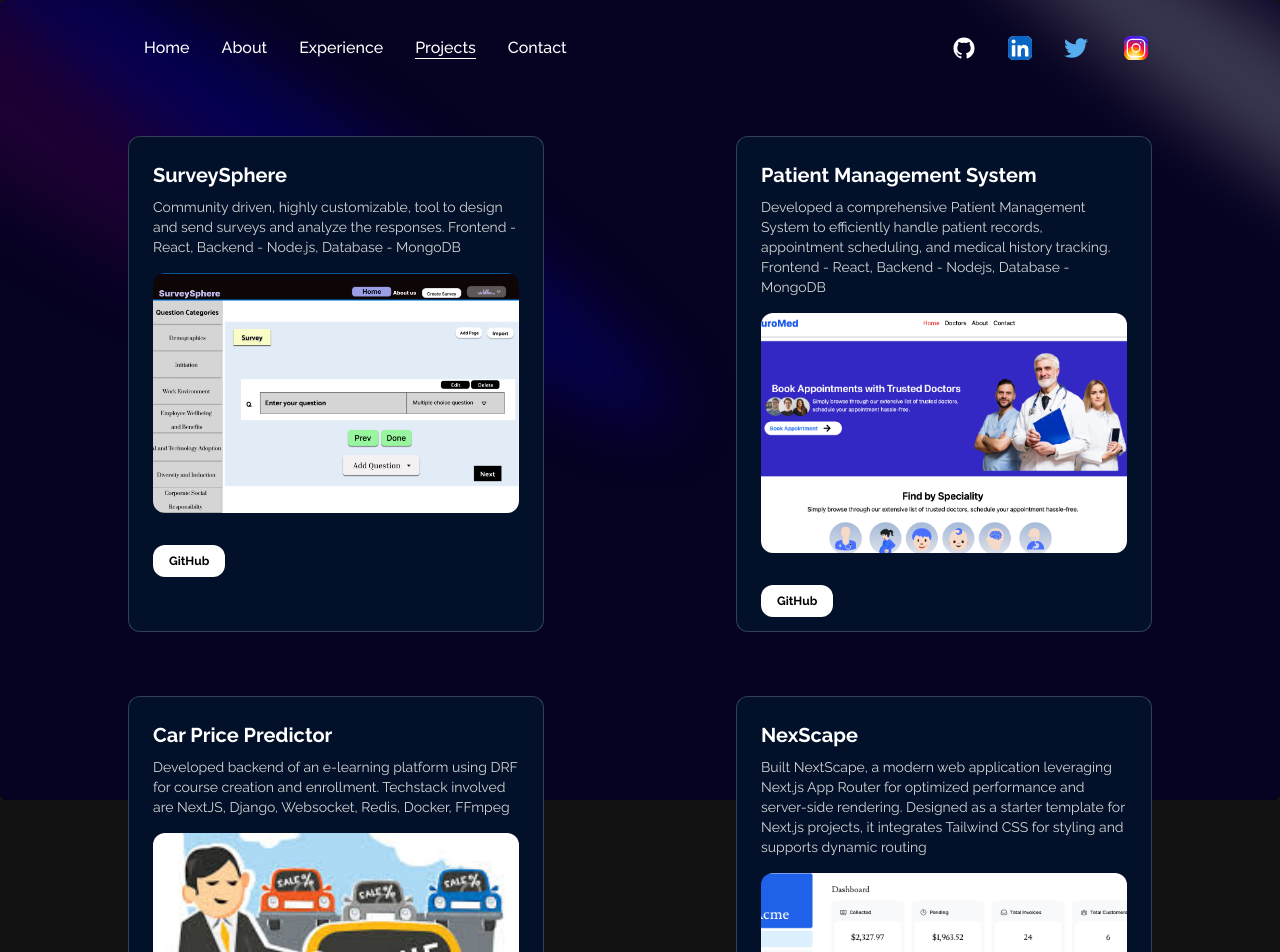
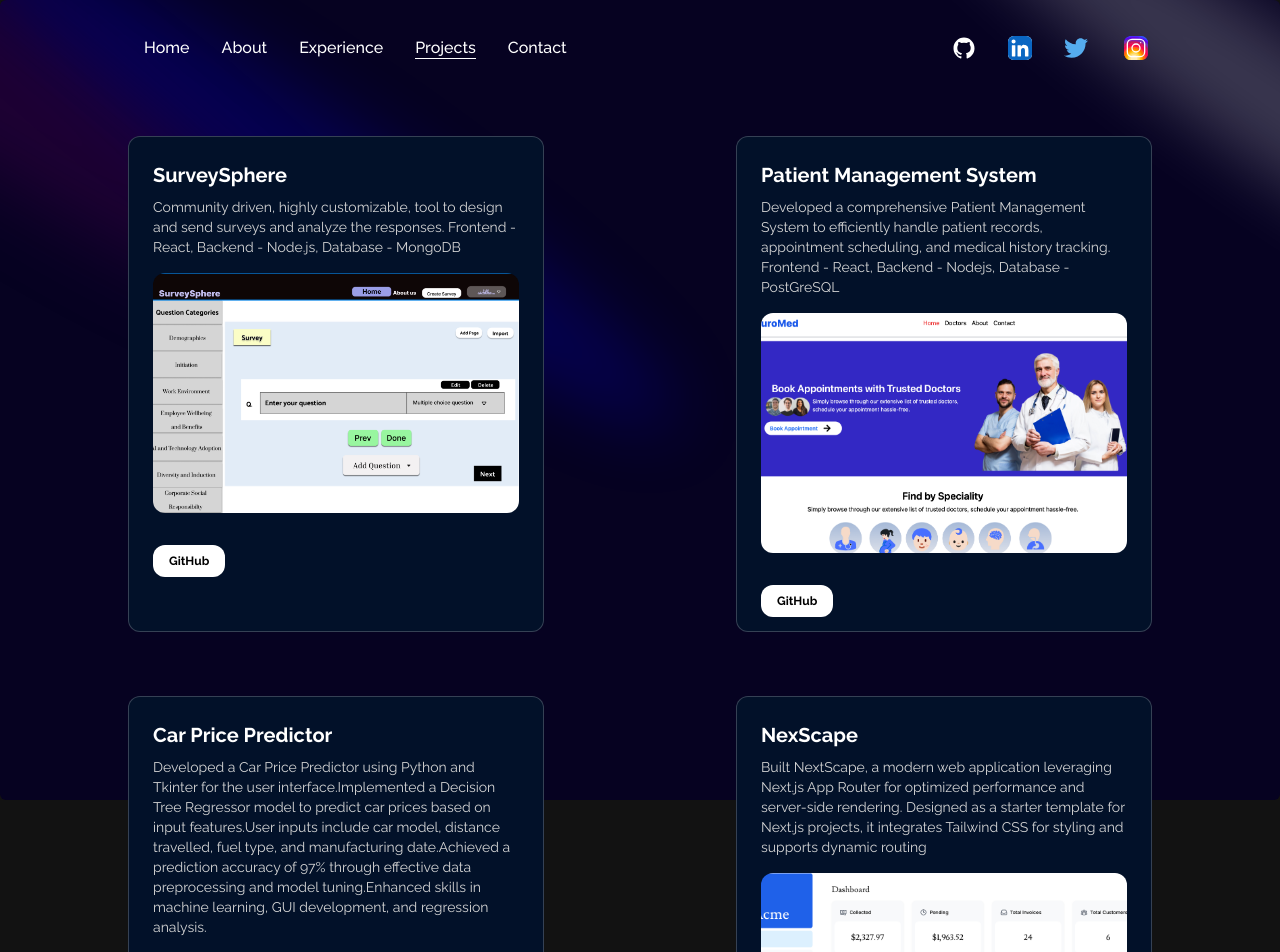
Before and after one commit to SiddhantKandi/portfolio, a Next.js app: page /projects in a window 1280 px wide. Shown: the top 952 px of the page. Built offline with nearby package versions, Linux system fonts and the light colour scheme.

Commit message:
fix: update project descriptions for accuracy and consistency

```diff
--- a/src/data/projects.ts
+++ b/src/data/projects.ts
@@ -13,13 +13,13 @@ const projects: Array<IProject> = [
   },
   {
     title: "Patient Management System",
-    description: "Developed a comprehensive Patient Management System to efficiently handle patient records, appointment scheduling, and medical history tracking. Frontend - React, Backend - Nodejs, Database - MongoDB",
+    description: "Developed a comprehensive Patient Management System to efficiently handle patient records, appointment scheduling, and medical history tracking. Frontend - React, Backend - Nodejs, Database - PostGreSQL",
     thumbnail: NeuroMed,
     githubLink: "https://github.com/SiddhantKandi/Neuromed_frontend"
   },
   {
     title: "Car Price Predictor",
-    description: "Developed backend of an e-learning platform using DRF for course creation and enrollment. Techstack involved are NextJS, Django, Websocket, Redis, Docker, FFmpeg",
+    description: "Developed a Car Price Predictor using Python and Tkinter for the user interface.Implemented a Decision Tree Regressor model to predict car prices based on input features.User inputs include car model, distance travelled, fuel type, and manufacturing date.Achieved a prediction accuracy of 97% through effective data preprocessing and model tuning.Enhanced skills in machine learning, GUI development, and regression analysis.",
     thumbnail: CarPricePredictor,
     githubLink: "https://github.com/SiddhantKandi/Car-Price-Predictor"
   },
```
